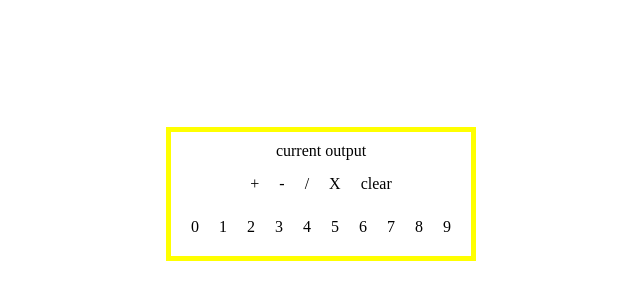
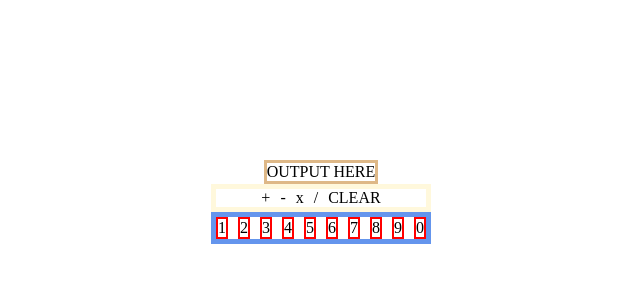
Before and after one commit to Coreypdumais/odin-calculator, a plain HTML site: page index.html in a window 1280 px wide. Shown: the part 206-506 px from the top of the page, without its empty margins (319-959 px from the left). Drawn offline with Linux system fonts and the light colour scheme.

Commit message:
reworked the design of the flexbox properties to a point that I'm a little more comfortable withj. Cleaned up the code after drating the wireframe a bit more. Content with the fact that it's bare-bones, going to begin working on the javascript later today or tomorrow.

```diff
--- a/index.html
+++ b/index.html
@@ -13,42 +13,41 @@
         <link rel="stylesheet" href="style.css">
     </head>
     <body>
-        <!--[if lt IE 7]>
-            <p class="browsehappy">You are using an <strong>outdated</strong> browser. Please <a href="#">upgrade your browser</a> to improve your experience.</p>
-        <![endif]-->
 
-<div id="container">
+        <div container>
             <div id="body">
+                <div id="display">
+                    OUTPUT HERE
+                </div>
+                <div id="buttons">
+                    <div id="functions">
+                        <div class="functions"> + </div>
+                        <div class="functions"> - </div>
+                        <div class="functions"> x </div>
+                        <div class="functions"> / </div>
+                        <div class="functions"> CLEAR </div>
+                    </div>
 
 
-        <div id="display">
-            current output
+
+                    <div id="integers">
+                        <div class="numbers"> 1 </div>
+                        <div class="numbers"> 2 </div>
+                        <div class="numbers"> 3 </div>
+                        <div class="numbers"> 4 </div>
+                        <div class="numbers"> 5 </div>
+                        <div class="numbers"> 6 </div>
+                        <div class="numbers"> 7 </div>
+                        <div class="numbers"> 8 </div>
+                        <div class="numbers"> 9 </div>
+                        <div class="numbers"> 0 </div>
                     </div>
 
-        <div class="functions">
-            <div class="button">+</div>
-            <div class="button">-</div>
-            <div class="button">/</div>
-            <div class="button">X</div>
-            <div class="button">clear</div>
-        </div>
 
-        <div class="numbers">
-            <div class="button">0</div>
-            <div class="button">1</div>
-            <div class="button">2</div>
-            <div class="button">3</div>
-            <div class="button">4</div>
-            <div class="button">5</div>
-            <div class="button">6</div>
-            <div class="button">7</div>
-            <div class="button">8</div>
-            <div class="button">9</div>
                 </div>
             </div>
         </div>
 
-
         <script src="script.js" async defer></script>
     </body>
 </html>
--- a/style.css
+++ b/style.css
@@ -1,26 +1,36 @@
 #body {
   display: flex;
   flex-direction: column;
+  min-height: 100vh;
+  justify-content: center;
   align-items: center;
-  position: absolute;
-  left: 50%;
-  top: 50%;
-  transform: translate(-50%, -50%);
-  border: 5px solid #ffff00;
-  padding: 10px;
+}
+
+#display {
+  display: flex;
+  justify-content: center;
+  align-items: center;
+  border: 3px solid burlywood;
+}
+
+#integers {
+  display: flex;
+  flex-direction: row;
+  border: 5px solid cornflowerblue;
+  gap: 10px;
+  align-items: center;
+  justify-content: center;
+}
+
+#functions {
+  display: flex;
+  flex-direction: row;
+  border: 5px solid cornsilk;
+  gap: 10px;
+  align-items: center;
+  justify-content: center;
 }
 
 .numbers {
-  display: flex;
+  border: 2px solid red;
 }
-
-.button {
-  display: flex;
-  padding: 10px;
-  align-items: center;
-}
-
-.functions {
-  display: flex;
-  padding: 5px;
-}
```
Lines whose indentation alone changed are shown as unchanged.
